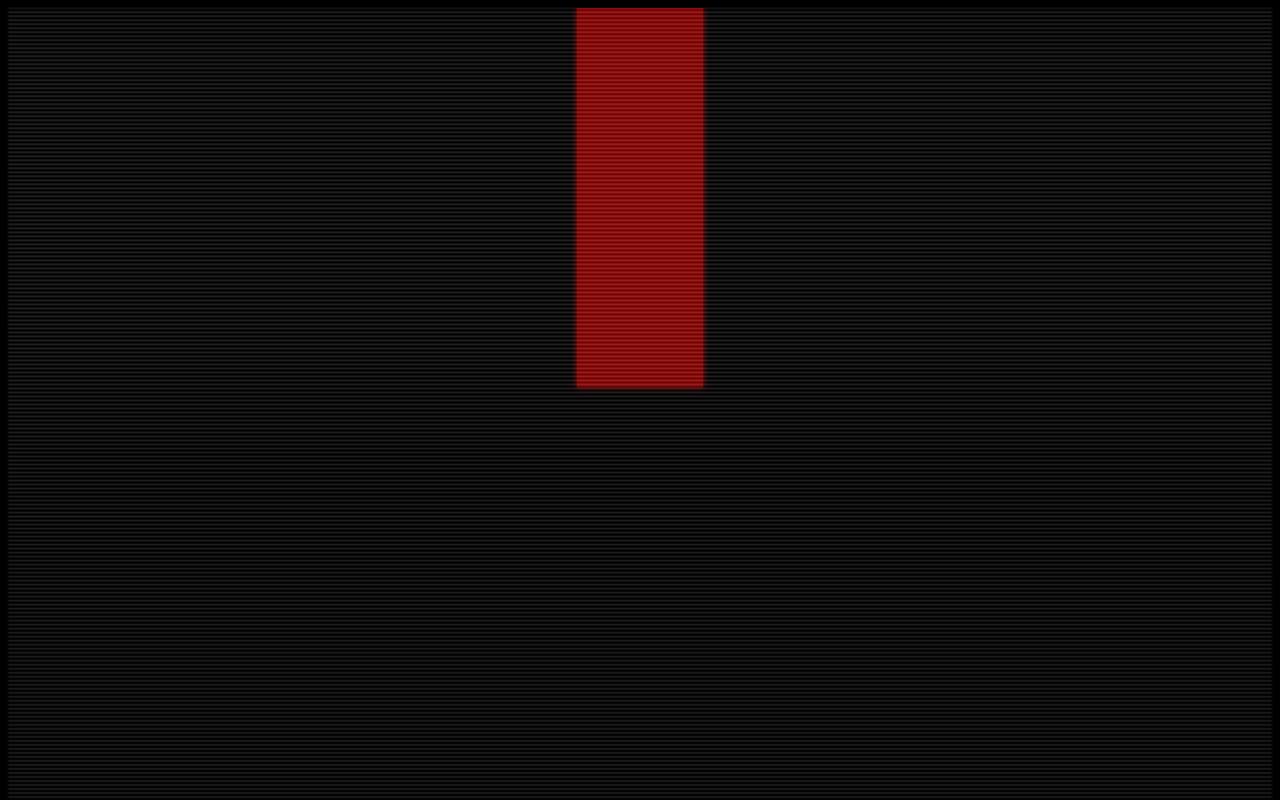
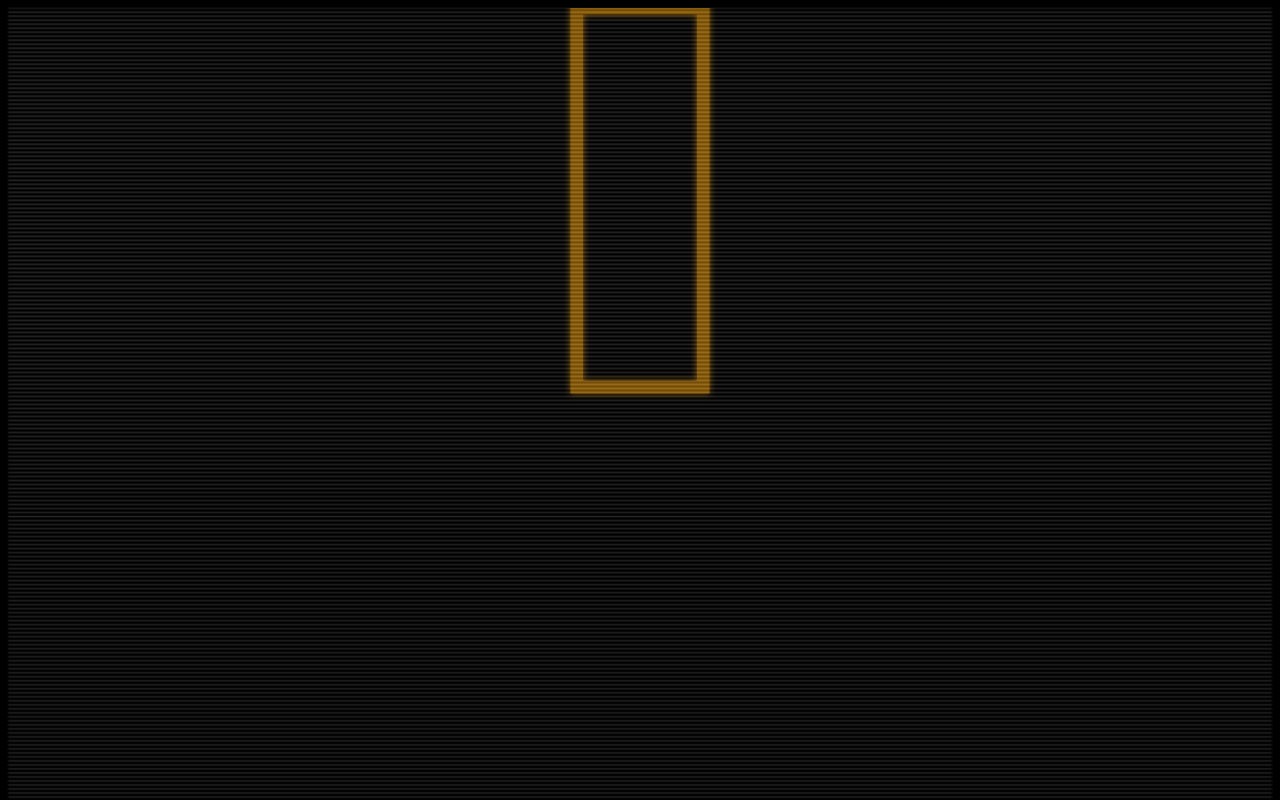
Before and after one commit to RandomAnomaly/pomodoro2, a website: page index.html in a window 1280 px wide. Shown: the top 800 px of the page. Drawn offline with Linux system fonts and the light colour scheme.

Commit message:
Changed color to orange

```diff
--- a/index.html
+++ b/index.html
@@ -18,8 +18,14 @@
                 </feMerge>
             </filter>
 
-            <rect x="45" width="10" height="30" fill="red" filter="url(#glow)" onclick="console.log('click!');" />
+
+
+            <rect x="45" width="10" height="30" fill="none" stroke="orange" filter="url(#glow)" onclick="console.log('click!');" />
         </svg>
+
+
+
+
         <div class="overlay" width="100%" height="100%">
         </div>
     </div>
```
Also changed, not shown: package.json (added, +7 -0 lines).
